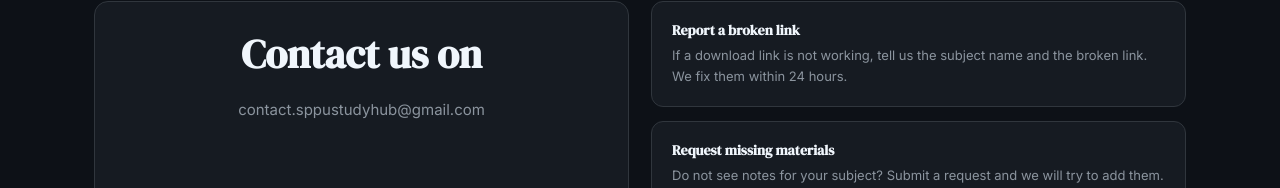
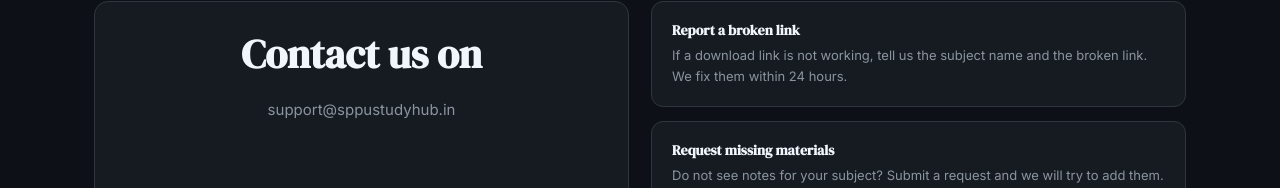
Before and after one commit to adityalawande17/sppu-study-hub-v3, a React (Vite) app: page /contact in a window 1280 px wide. Shown: the part 244-432 px from the top of the page. Built offline with nearby package versions, Linux system fonts and the light colour scheme; no server answers; a web font is replaced by a local one.

Commit message:
updated contact us mail, fixed aids deld subject content

```diff
--- a/src/data/subjects/se/aids/MDM-221-AID.json
+++ b/src/data/subjects/se/aids/MDM-221-AID.json
@@ -18,7 +18,7 @@
     {
       "year": "2025",
       "exam": "Nov / Dec 2025",
-      "url": "https://drive.google.com/file/d/1_d8BoP8i5KGToeGgOKN4vMllZhNcFUWn/view?usp=sharing"
+      "url": "https://pub-b9de98a8d2b547bf8e0d30a11e336404.r2.dev/sppustudyhub_bucket/2024/comp/se/deld/DELD_2025_Digital_Electronics_Formatted.pdf"
     }
   ],
   "books": []
--- a/src/pages/Contact.jsx
+++ b/src/pages/Contact.jsx
@@ -53,7 +53,7 @@ export default function Contact() {
               lineHeight: 1.6,
             }}
           >
-            contact.sppustudyhub@gmail.com
+            support@sppustudyhub.in
           </p>
         </div>
 
```
